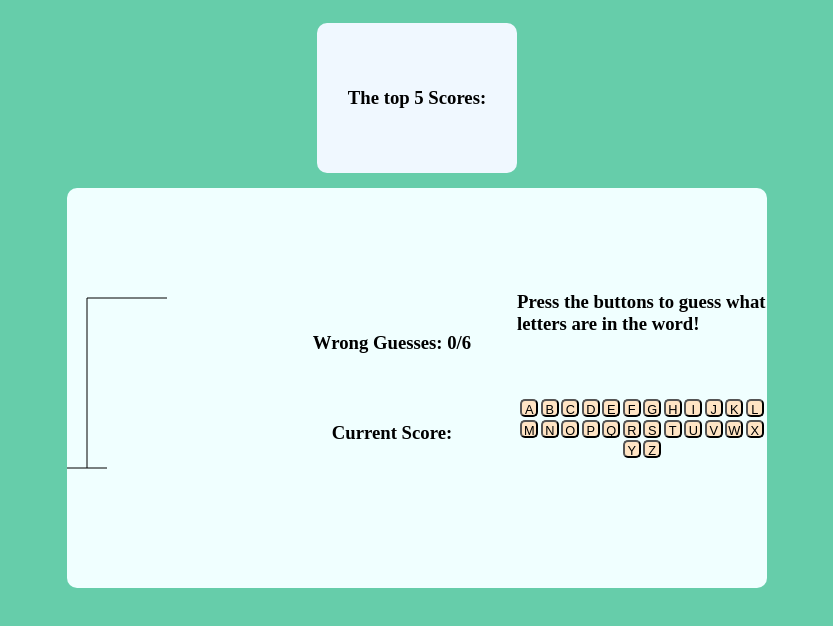
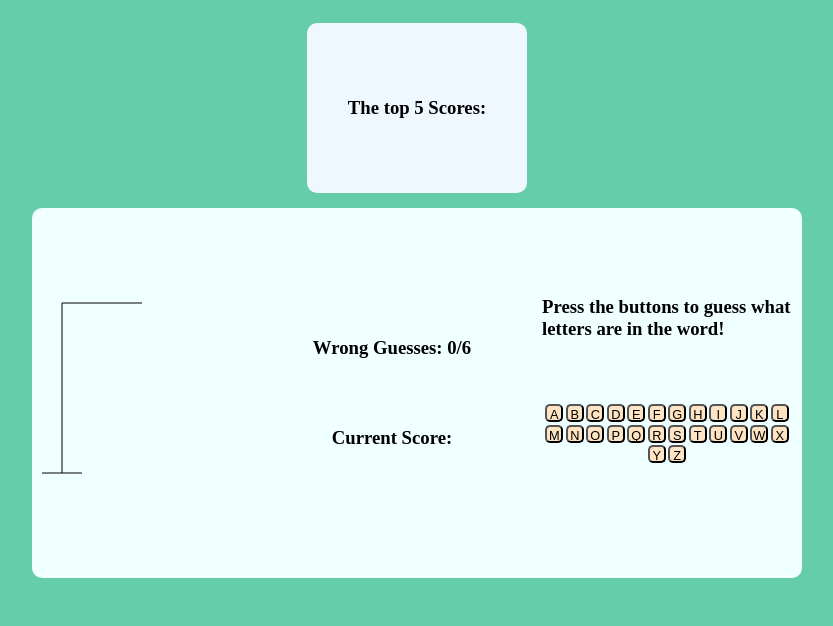
Before and after one commit to kajiwara12/mvp, a website: page public/index.html in a window 1280 px wide. Shown: the whole page, without its empty margins (223-1056 px from the left). Drawn offline with Linux system fonts and the light colour scheme; no server answers.

Commit message:
css changes

```diff
--- a/public/style.css
+++ b/public/style.css
@@ -12,8 +12,9 @@ body {
   align-items: center;
   background-color: azure;
   border-radius: 10px;
-  height: 400px;
-  width: 700px;
+  height: 350px;
+  width: 750px;
+  padding: 10px;
 }
 .scoreBoard {
   display: flex;
@@ -24,6 +25,7 @@ body {
   width: 200px;
   height: 150px;
   margin: 15px;
+  padding: 10px;
   border-radius: 10px;
 }
 .name {
```
